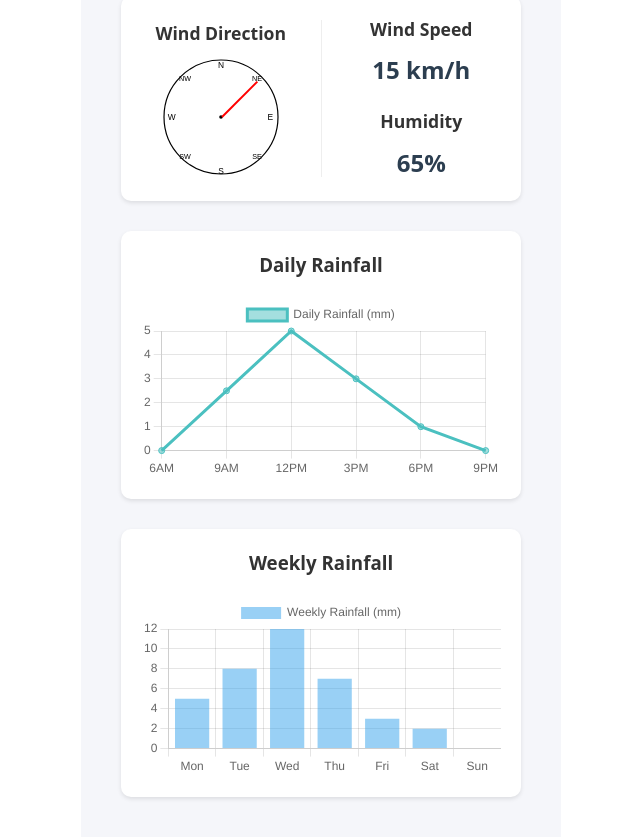
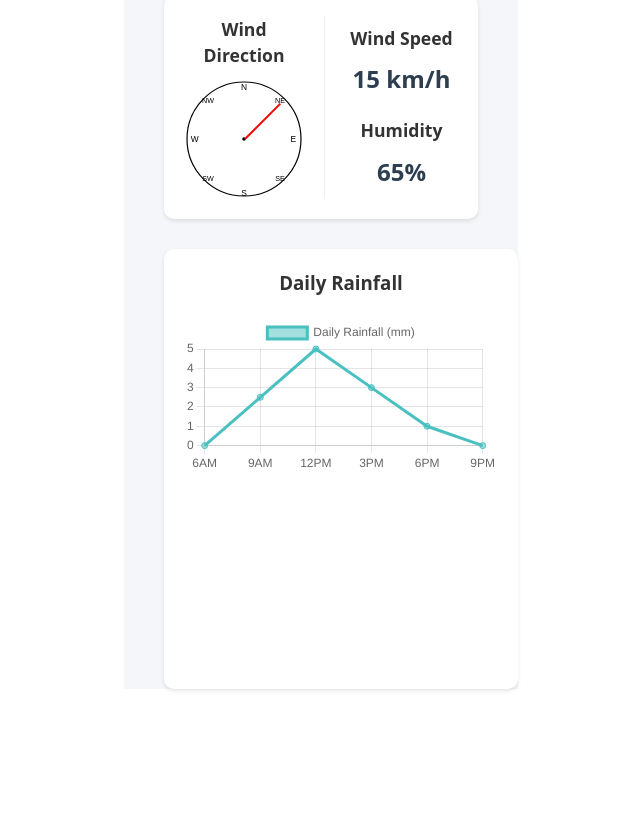
Before and after one commit to mrussell48/WeatherDashboard, a React (Vite) app: page / in a window 1280 px wide. Shown: the part 348-1188 px from the top of the page, without its empty margins (319-959 px from the left). After the commit the page ends 1069 px from the top, so only its background shows below. Built offline with nearby package versions, Linux system fonts and the light colour scheme.

Commit message:
Implement rotating display for weather charts with smooth transitions

```diff
--- a/src/components/WeatherCharts.css
+++ b/src/components/WeatherCharts.css
@@ -1,7 +1,9 @@
 .weather-charts {
   display: grid;
-  grid-template-columns: repeat(auto-fit, minmax(400px, 1fr));
+  grid-template-columns: 1fr;
   gap: 30px;
+  position: relative;
+  min-height: 400px;
 }
 
 .chart-container {
@@ -9,6 +11,10 @@
   border-radius: 10px;
   padding: 20px;
   box-shadow: 0 2px 4px rgba(0, 0, 0, 0.1);
+  transition: opacity 1s ease-in-out;
+  position: absolute;
+  width: 100%;
+  height: 100%;
 }
 
 .chart-container h3 {
@@ -17,8 +23,18 @@
   text-align: center;
 }
 
+.fade-in {
+  opacity: 1;
+  z-index: 1;
+}
+
+.fade-out {
+  opacity: 0;
+  z-index: 0;
+}
+
 @media (max-width: 768px) {
   .weather-charts {
-    grid-template-columns: 1fr;
+    min-height: 350px;
   }
 }
--- a/src/components/WeatherCharts.jsx
+++ b/src/components/WeatherCharts.jsx
@@ -1,4 +1,4 @@
-import React from 'react';
+import React, { useState, useEffect } from 'react';
 import { Line, Bar } from 'react-chartjs-2';
 import {
   Chart as ChartJS,
@@ -26,15 +26,30 @@ ChartJS.register(
 );
 
 const WeatherCharts = ({ dailyRainfall, weeklyRainfall }) => {
+  const [activeChart, setActiveChart] = useState('daily');
+  const [isTransitioning, setIsTransitioning] = useState(false);
+
+  useEffect(() => {
+    const interval = setInterval(() => {
+      setIsTransitioning(true);
+      setTimeout(() => {
+        setActiveChart(prev => prev === 'daily' ? 'weekly' : 'daily');
+        setIsTransitioning(false);
+      }, 5); // Half of the transition duration
+    }, 30000); // Switch every 30 seconds
+
+    return () => clearInterval(interval);
+  }, []);
+
   return (
     <div className="weather-charts">
-      <div className="chart-container">
-        <h3>Daily Rainfall</h3>
-        <Line data={dailyRainfall} />
-      </div>
-      <div className="chart-container">
-        <h3>Weekly Rainfall</h3>
-        <Bar data={weeklyRainfall} />
+      <div className={`chart-container ${isTransitioning ? 'fade-out' : 'fade-in'}`}>
+        <h3>{activeChart === 'daily' ? 'Daily Rainfall' : 'Weekly Rainfall'}</h3>
+        {activeChart === 'daily' ? (
+          <Line data={dailyRainfall} />
+        ) : (
+          <Bar data={weeklyRainfall} />
+        )}
       </div>
     </div>
   );
```
